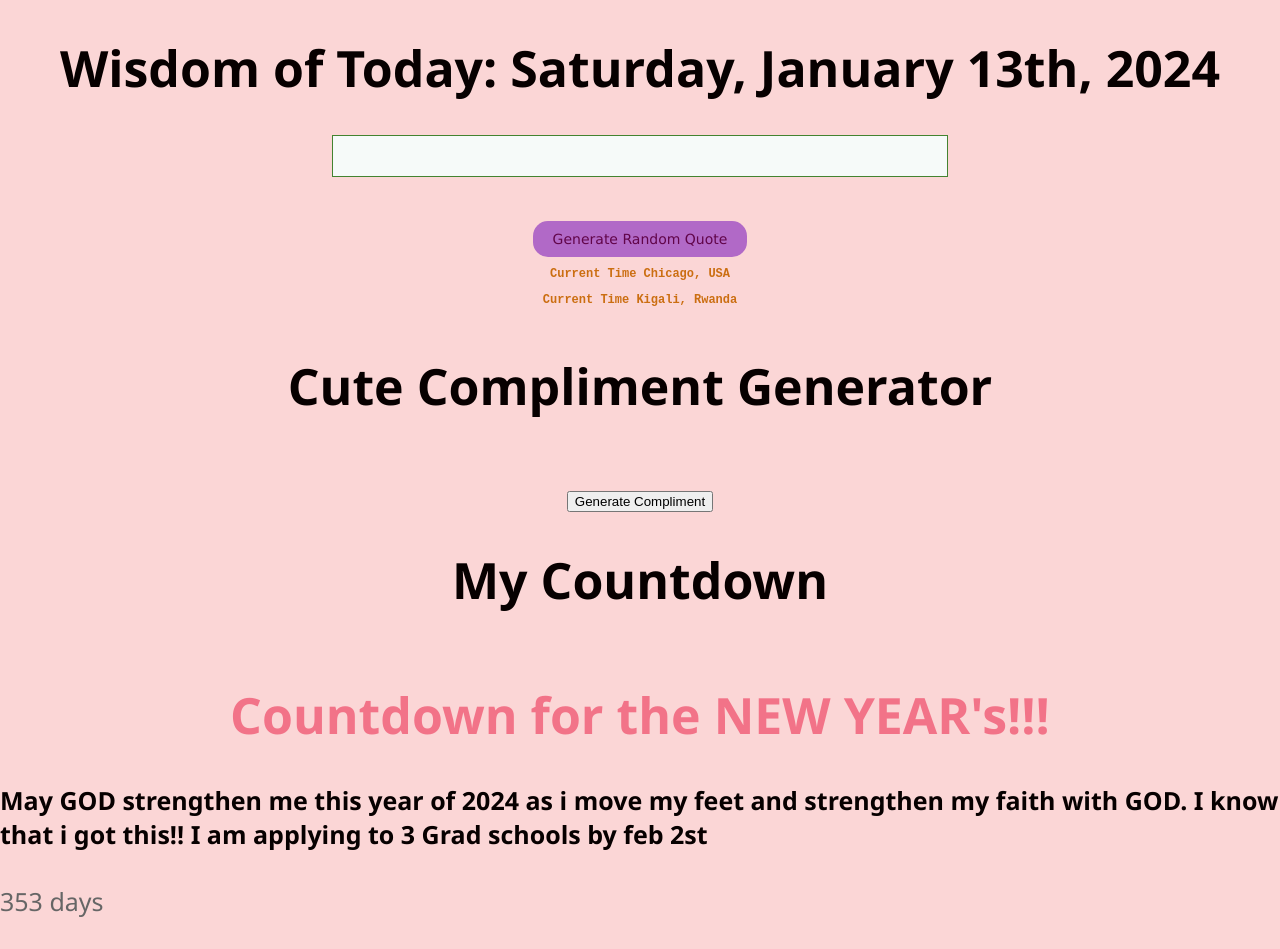
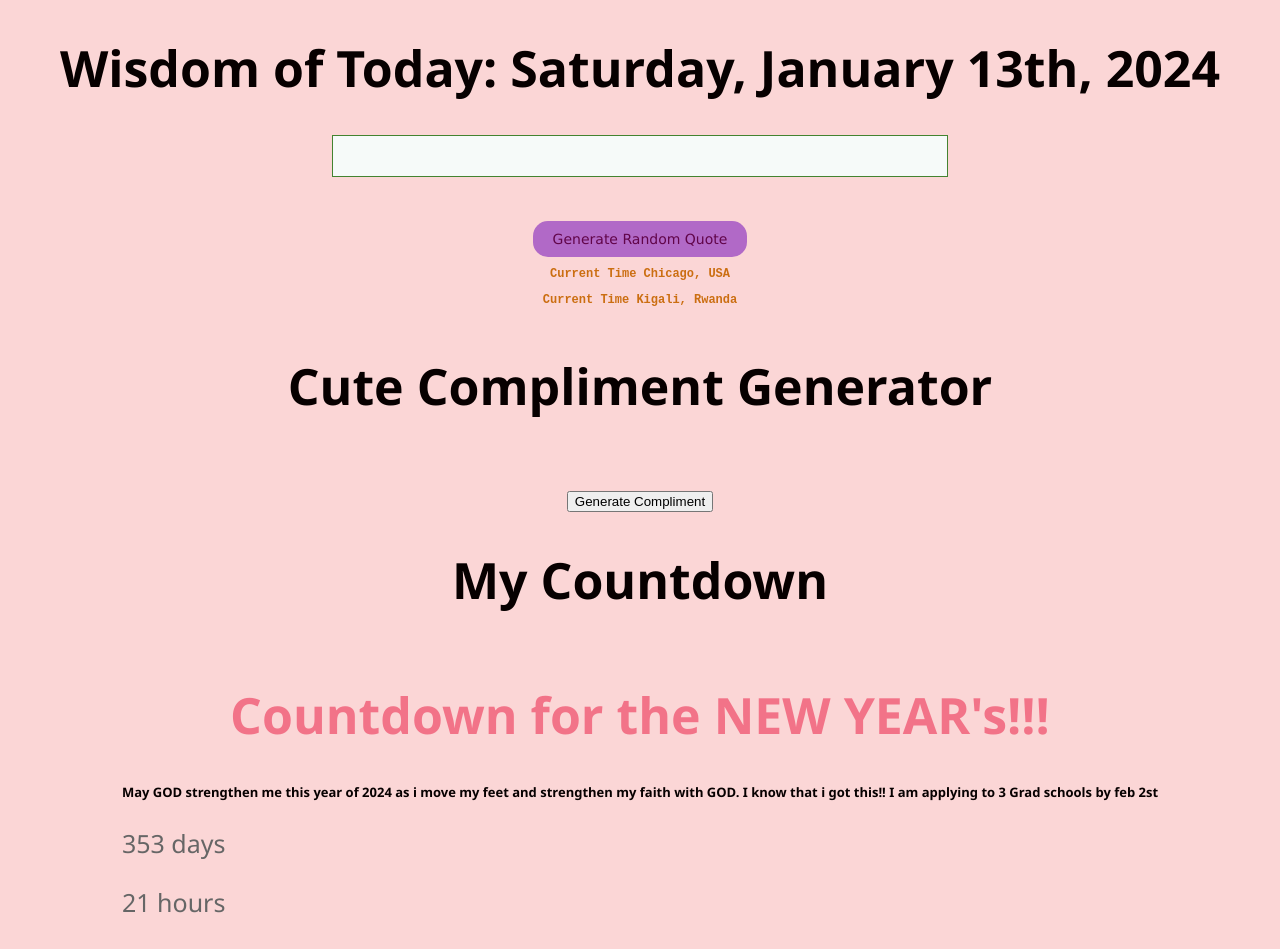
Before and after one commit to Lande21/RandomQuote, a React (Create React App) app: page / in a window 1280 px wide. Shown: the top 949 px of the page. Built offline with nearby package versions, Linux system fonts and the light colour scheme; no server answers.

Commit message:
changes of the date

```diff
--- a/src/CountdownTimer.js
+++ b/src/CountdownTimer.js
@@ -45,7 +45,7 @@ const CountdownTimer = ({ targetDate }) => {
   return (
     <div>
         <h1 className="countt">Countdown for the NEW YEAR's!!!</h1>
-        <h4>May GOD strengthen me this year of 2024 as i move my feet and strengthen my faith with GOD. I know that i got this!! I am applying to 3 Grad schools by feb 2st</h4>
+        <h4 className="daily">May GOD strengthen me this year of 2024 as i move my feet and strengthen my faith with GOD. I know that i got this!! I am applying to 3 Grad schools by feb 2st</h4>
         <p>{timeLeft.days} days</p>
         <p>{timeLeft.hours} hours</p>
         <p>{timeLeft.minutes}  minutes</p>
--- a/src/quotedisplay.css
+++ b/src/quotedisplay.css
@@ -24,6 +24,10 @@
   }
   .countt{
     text-align: center;
+  }
+  .daily{
+    text-align: center;
+    font-size: small;
   }
 
   /* Add your custom styles for the slider container or individual slides */
```
